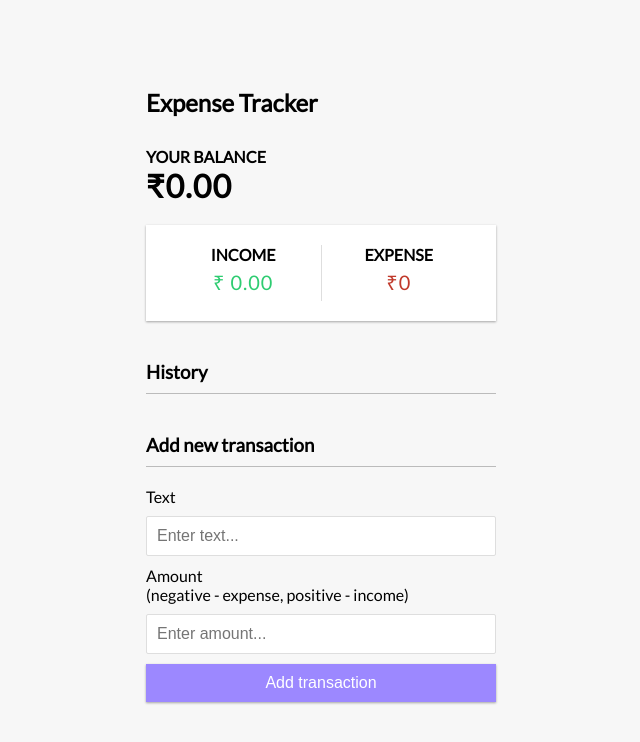
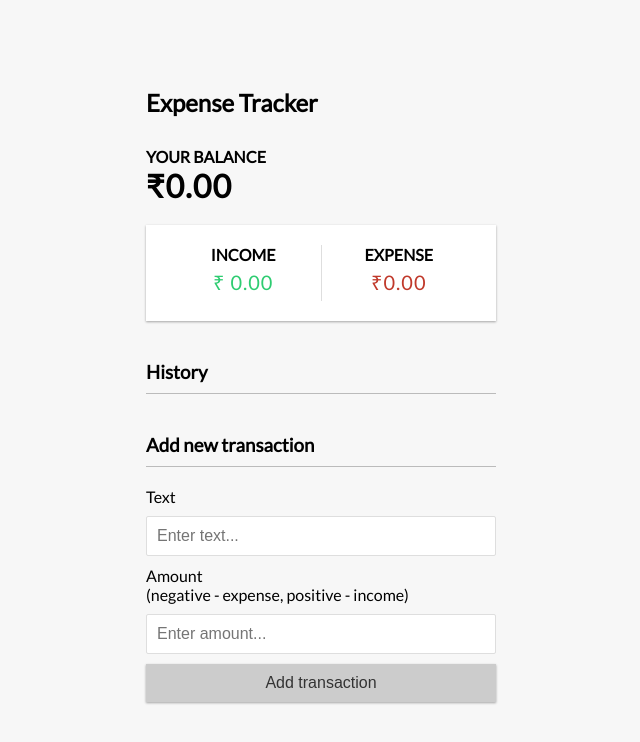
Before and after one commit to Zeeshnhmd/Expense-Tracker, a React (Create React App) app: page / in a window 1280 px wide. Shown: the top 742 px of the page, without its empty margins (319-959 px from the left). Built offline with nearby package versions, Linux system fonts and the light colour scheme.

Commit message:
added btn disabled functionality

```diff
--- a/src/App.css
+++ b/src/App.css
@@ -104,6 +104,16 @@ input[type='number'] {
 .delete-btn:focus {
 	outline: 0;
 }
+.btn:disabled {
+	background-color: #cccccc;
+	color: #333;
+	cursor: not-allowed;
+}
+
+.btn:disabled:hover {
+	transform: scale(1);
+	opacity: 1;
+}
 
 .list {
 	list-style-type: none;
--- a/src/components/AddTransaction.jsx
+++ b/src/components/AddTransaction.jsx
@@ -5,7 +5,7 @@ import GlobalState from '../context/GlobalState';
 const AddTransaction = () => {
 	const { addTransaction } = useContext(GlobalState);
 	const [text, setText] = useState('');
-	const [amount, setAmount] = useState();
+	const [amount, setAmount] = useState('');
 
 	const handleText = (e) => {
 		setText(e.target.value);
@@ -23,8 +23,14 @@ const AddTransaction = () => {
 			text,
 			amount: +amount,
 		};
+		console.log(newTransaction);
 		addTransaction(newTransaction);
+		setText('');
+		setAmount('');
 	};
+
+	console.log('text', text);
+	console.log('amount', amount);
 
 	return (
 		<div>
@@ -51,7 +57,9 @@ const AddTransaction = () => {
 						placeholder="Enter amount..."
 					/>
 				</div>
-				<button className="btn">Add transaction</button>
+				<button type="submit" className="btn" disabled={!text || !amount}>
+					Add transaction
+				</button>
 			</form>
 		</div>
 	);
--- a/src/components/IncomeExpenses.jsx
+++ b/src/components/IncomeExpenses.jsx
@@ -10,10 +10,9 @@ const IncomeExpenses = () => {
 		.reduce((a, b) => (a += b), 0)
 		.toFixed(2);
 
-	const expense = amount
-		.filter((item) => item < 0)
-		.reduce((a, b) => (a += b), 0)
-		.toFixed(2);
+	const expense = (
+		amount.filter((item) => item < 0).reduce((a, b) => (a += b), 0) * -1
+	).toFixed(2);
 
 	return (
 		<div className="inc-exp-container">
@@ -23,7 +22,7 @@ const IncomeExpenses = () => {
 			</div>
 			<div>
 				<h4>Expense</h4>
-				<p className="money minus">&#8377;{Math.abs(expense)}</p>
+				<p className="money minus">&#8377;{expense}</p>
 			</div>
 		</div>
 	);
```
